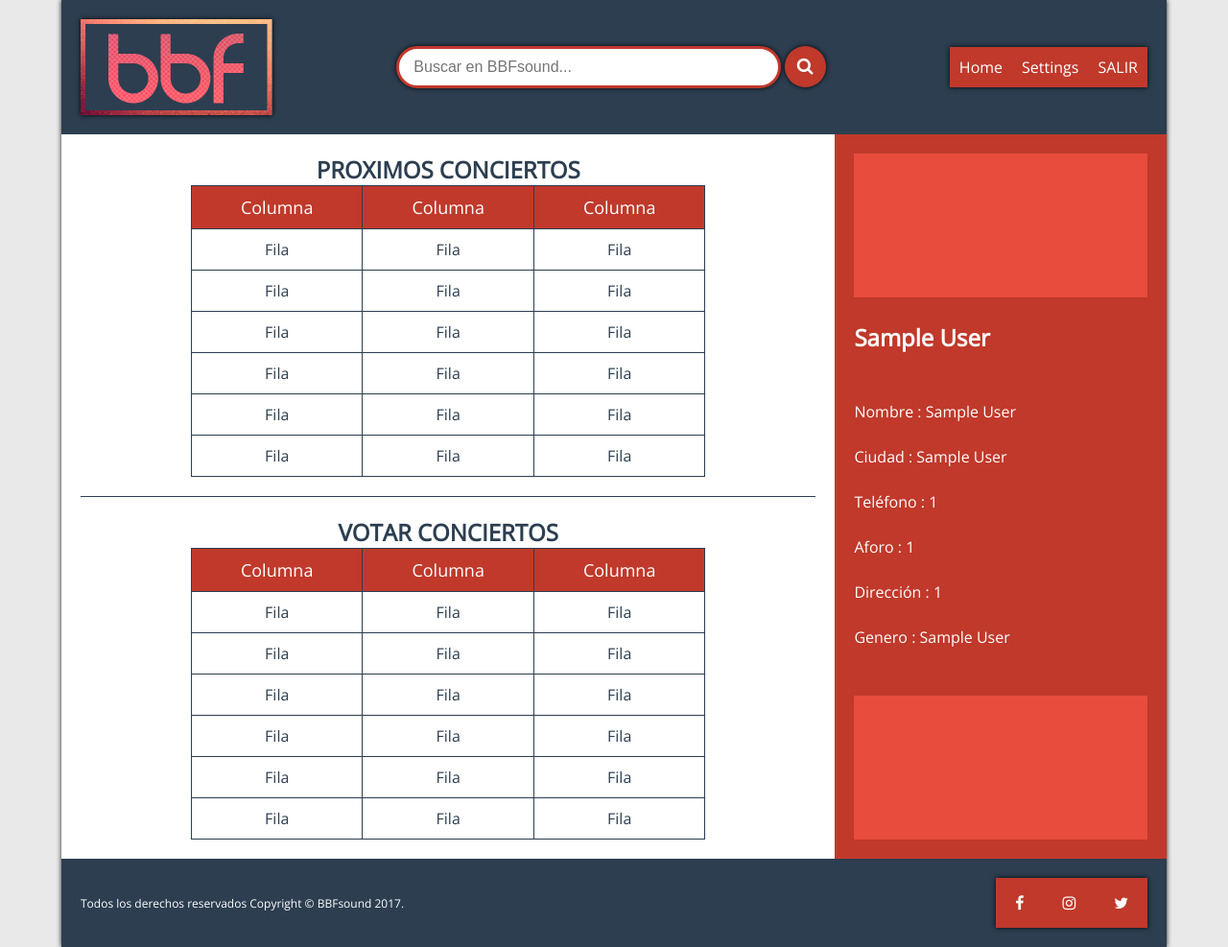
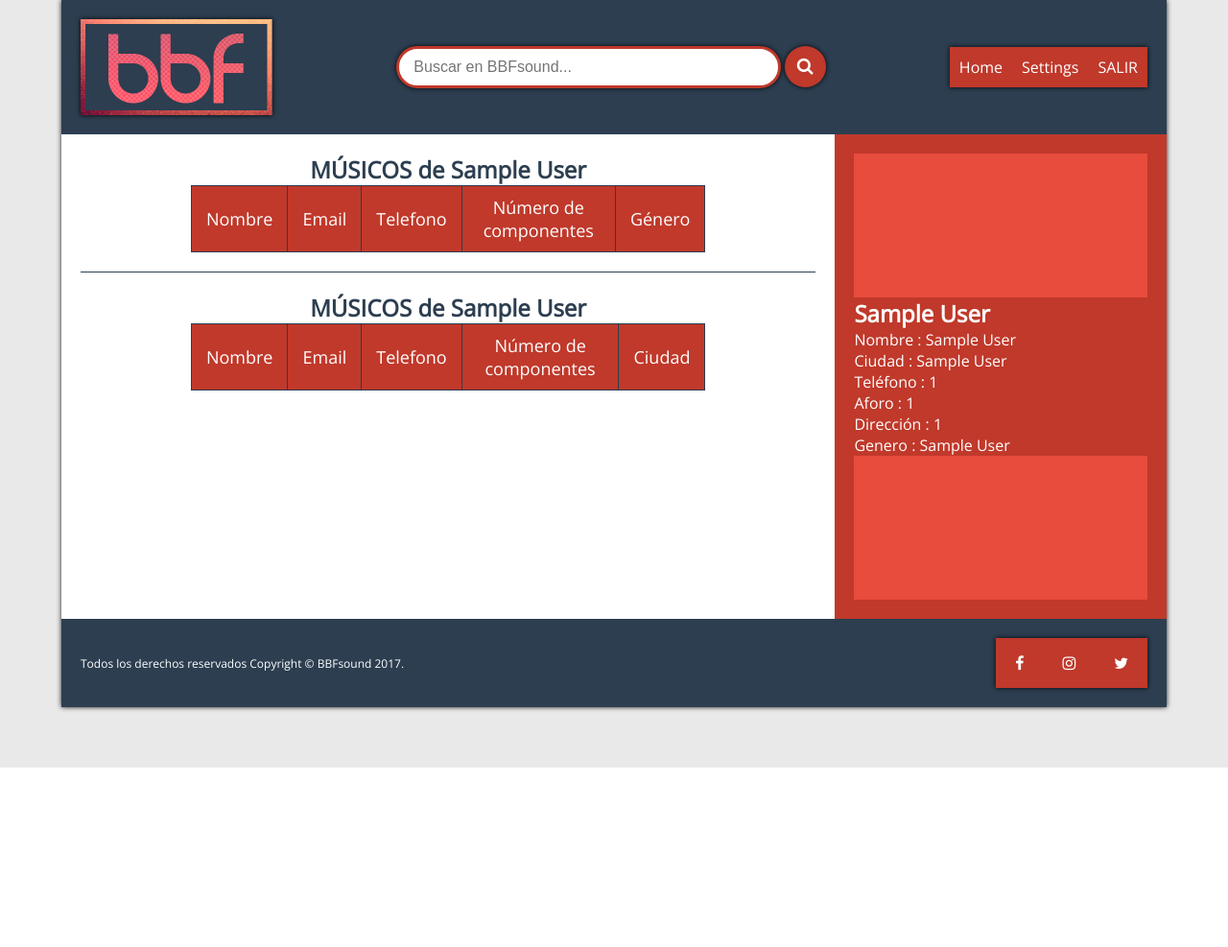
Before and after one commit to borjalx/bbfs, a PHP site: page /BBFS/local.php in a window 1280 px wide. Shown: the whole page at 96% size. After the commit the page ends 800 px from the top, so only its background shows below. Run offline with PHP 8.4, Linux system fonts and the light colour scheme; the visitor is signed in with stand-in values (Sample User, id 1); tables that the repository leaves empty or names only in its code hold one stand-in row (values such as "Sample post"); lists and menus that the app fills with data are empty.

Commit message:
Add files via upload
10/04/17 hecho desde casa, 'acabado' lo de local y músicos (crear y apuntar conciertos)

```diff
--- a/bbdd_bbfs.php
+++ b/bbdd_bbfs.php
@@ -293,4 +293,69 @@ function verificarUsuario($email,$contraseña){
     }
 
 }
+
+function conciertosDisponibles($genero){
+    $con = conexion("bbfs");
+    $select = "select concierto.idconcierto,concierto.nombre, concierto.estado, concierto.fecha, concierto.hora, usuario.nombre_usuario, ciudad.nombre_ciudad
+               from concierto inner join usuario on concierto.email_local = usuario.email
+               inner join ciudad on ciudad.idciudad = usuario.idciudad
+               where usuario.idgenero = '$genero'";
+
+    $resultado= mysqli_query($con, $select);
+
+    desconectar($con);
+    return $resultado;
+}
+
+function apuntaraConcierto($idconcierto,$mail_grupo,$fecha){
+    $con = conexion("bbfs");
+    $consulta = "INSERT INTO apuntar VALUES ('$idconcierto', '$mail_grupo', '$fecha')";
+
+    if (mysqli_query($con, $consulta)) {
+        echo "Apuntado correctamente<br>";
+        echo "<a href='musico.php'> Volver </a>";
+    } else {
+        echo mysqli_error($con);
+    }
+    desconectar($con);
+}
+
+function crearConcierto($nombre,$fecha,$hora,$precio,$mail,$genero){
+    $con = conexion("bbfs");
+    $consulta = "INSERT INTO concierto VALUES ('$nombre','p','$fecha','$hora','$precio','$mail','$genero')";
+
+    if (mysqli_query($con, $consulta)) {
+        echo "Creado correctamente<br>";
+        echo "<a href='local.php'> Volver </a>";
+    } else {
+        echo mysqli_error($con);
+    }
+    desconectar($con);
+}
+
+function musicosxc($idciudad){
+    $con = conexion("bbfs");
+    $select = "select usuario.nombre, usuario.email, usuario.telefono, usuario.n_componentes, genero.nombre_genero
+               from usuario
+               inner join genero on genero.idgenero = usuario.idgenero
+               where usuario.idciudad = '$idciudad'";
+
+    $resultado= mysqli_query($con, $select);
+
+    desconectar($con);
+    return $resultado;
+}
+
+function musicosxg($idgenero){
+    $con = conexion("bbfs");
+    $select = "select usuario.nombre, usuario.email, usuario.telefono, usuario.n_componentes, ciudad.nombre_ciudad
+               from usuario
+               inner join ciudad on ciudad.idciudad = usuario.idciudad
+               where usuario.idgenero = '$idgenero'";
+
+    $resultado= mysqli_query($con, $select);
+
+    desconectar($con);
+    return $resultado;
+}
 ?>
--- a/local.php
+++ b/local.php
@@ -1,7 +1,6 @@
 <!DOCTYPE html>
 <?php
 session_start();
-/*me falta hacer que a los locales les salga los musicos por ciudad y generos disponibles*/
 /*Tengo error a la hora de autentificar el tipo de usuario (MAR)*/
 if(isset($_SESSION["tipo_u"]) == 'l'){
 require_once 'bbdd_bbfs.php';
@@ -11,7 +10,7 @@ $ciudad = $_SESSION["ciudad_u"];
 $aforo = $_SESSION["aforo_u"];
 $direccion = $_SESSION["direccion_u"];
 $genero = $_SESSION["genero_u"];
-
+$email = $_SESSION["email_u"];
 //$n_ciudad = nombreCiudad($ciudad);
 ?>
 <html lang="es">
@@ -42,89 +41,51 @@ $genero = $_SESSION["genero_u"];
 
 			<section class="main">
 				<article>
-					<h2 class="titulo">PROXIMOS CONCIERTOS</h2>
-					<div class="centrar-tabla">
-					<table>
-						<tr>
-							<th>Columna</th>
-							<th>Columna</th>
-							<th>Columna</th>
-						</tr>
-						<tr>
-							<td>Fila</td>
-							<td>Fila</td>
-							<td>Fila</td>
-						</tr>
-						<tr>
-							<td>Fila</td>
-							<td>Fila</td>
-							<td>Fila</td>
-						</tr>
-						<tr>
-							<td>Fila</td>
-							<td>Fila</td>
-							<td>Fila</td>
-						</tr>
-						<tr>
-							<td>Fila</td>
-							<td>Fila</td>
-							<td>Fila</td>
-						</tr>
-						<tr>
-							<td>Fila</td>
-							<td>Fila</td>
-							<td>Fila</td>
-						</tr>
-						<tr>
-							<td>Fila</td>
-							<td>Fila</td>
-							<td>Fila</td>
-						</tr>
-					</table>
-					</div>
+					<?php
+                    require_once 'bbdd_bbfs.php';
+
+                    $ranking = musicosxc($ciudad);
+
+                    echo "<h2 class='titulo'>MÚSICOS de $ciudad</h2>";
+                    echo '<div class="centrar-tabla">';
+                    echo "<table>";
+                    echo "<tr>";
+                    echo "<th>Nombre</th> <th>Email</th> <th>Telefono</th> <th>Número de componentes</th> <th>Género</th><br>";
+                    echo "</tr>";
+                    while ($fila = mysqli_fetch_array($ranking)) {
+                        extract($fila);
+                        /* Siempre después de extract las variables se llaman como en la bbdd
+                         */
+                        echo "<tr>";
+                        echo "<td>$nombre</td> <td>$email</td> <td>$telefono</td> <td>$n_componentes</td> <td>$nombre_genero</td>";
+                        echo "</tr>";
+                    }
+                    echo "</table>";
+                    ?>
 				</article>
 
 				<article>
-					<h2 class="titulo">VOTAR CONCIERTOS</h2>
-					<div class="centrar-tabla">
-					<table>
-						<tr>
-							<th>Columna</th>
-							<th>Columna</th>
-							<th>Columna</th>
-						</tr>
-						<tr>
-							<td>Fila</td>
-							<td>Fila</td>
-							<td>Fila</td>
-						</tr>
-						<tr>
-							<td>Fila</td>
-							<td>Fila</td>
-							<td>Fila</td>
-						</tr>
-						<tr>
-							<td>Fila</td>
-							<td>Fila</td>
-							<td>Fila</td>
-						</tr>
-						<tr>
-							<td>Fila</td>
-							<td>Fila</td>
-							<td>Fila</td>
-						</tr>
-						<tr>
-							<td>Fila</td>
-							<td>Fila</td>
-							<td>Fila</td>
-						</tr>
-						<tr>
-							<td>Fila</td>
-							<td>Fila</td>
-							<td>Fila</td>
-						</tr>
-					</table>
-					</div>
+					<?php
+                    require_once 'bbdd_bbfs.php';
+
+                    $ranking2 = musicosxg($ciudad);
+
+                    echo "<h2 class='titulo'>MÚSICOS de $genero</h2>";
+                    echo '<div class="centrar-tabla">';
+                    echo "<table>";
+                    echo "<tr>";
+                    echo "<th>Nombre</th> <th>Email</th> <th>Telefono</th> <th>Número de componentes</th> <th>Ciudad</th><br>";
+                    echo "</tr>";
+                    while ($fila = mysqli_fetch_array($ranking2)) {
+                        extract($fila);
+                        /* Siempre después de extract las variables se llaman como en la bbdd
+                         */
+                        echo "<tr>";
+                        echo "<td>$nombre</td> <td>$email</td> <td>$telefono</td> <td>$n_componentes</td> <td>$nombre_ciudad</td>";
+                        echo "</tr>";
+                    }
+                    echo "</table>";
+                    ?>
 				</article>
 			</section>
 
```
Also changed, not shown: apuntarConcierto.php (added, +58 -0 lines), crearConcierto.php (added, +56 -0 lines).
